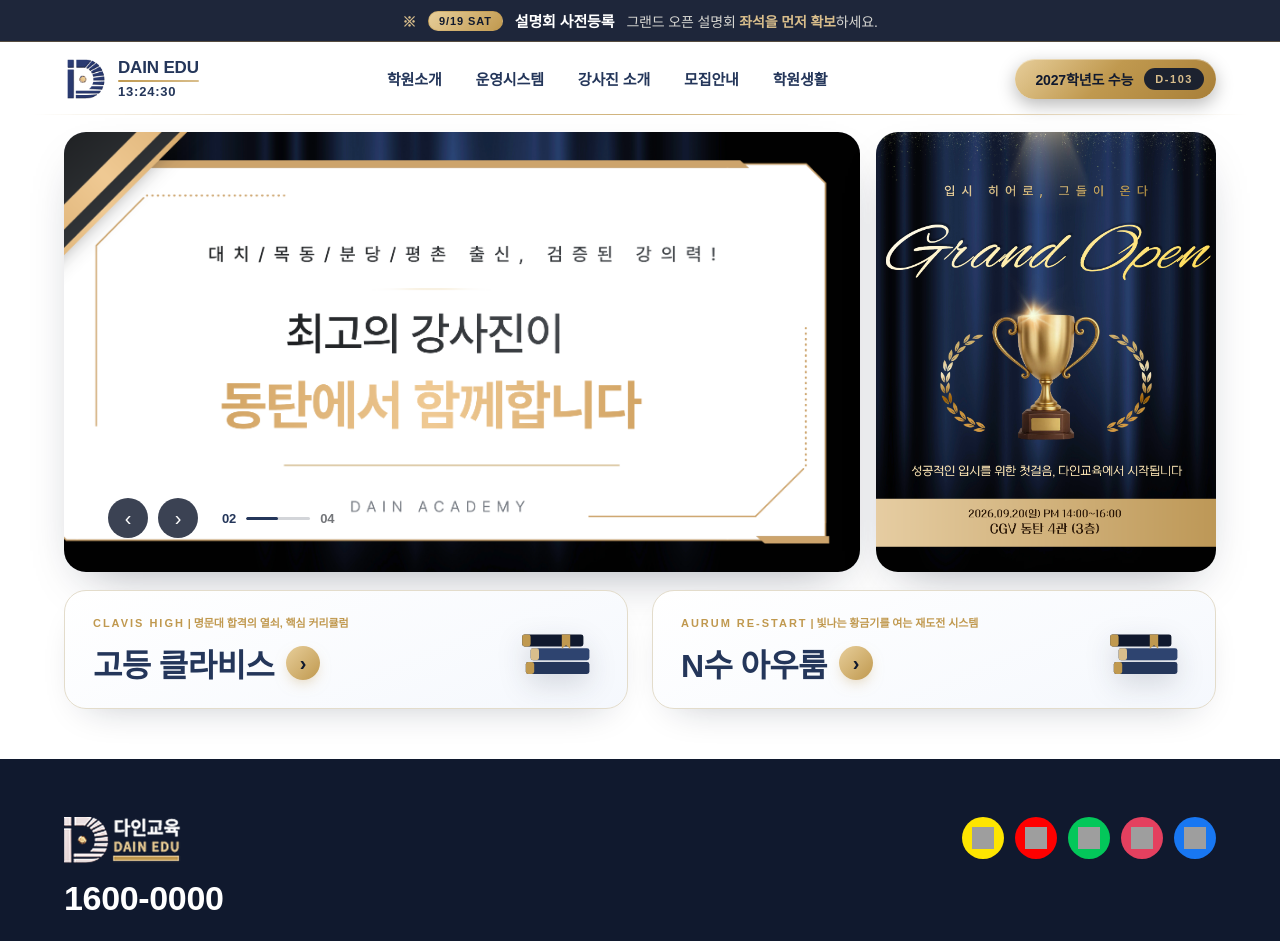
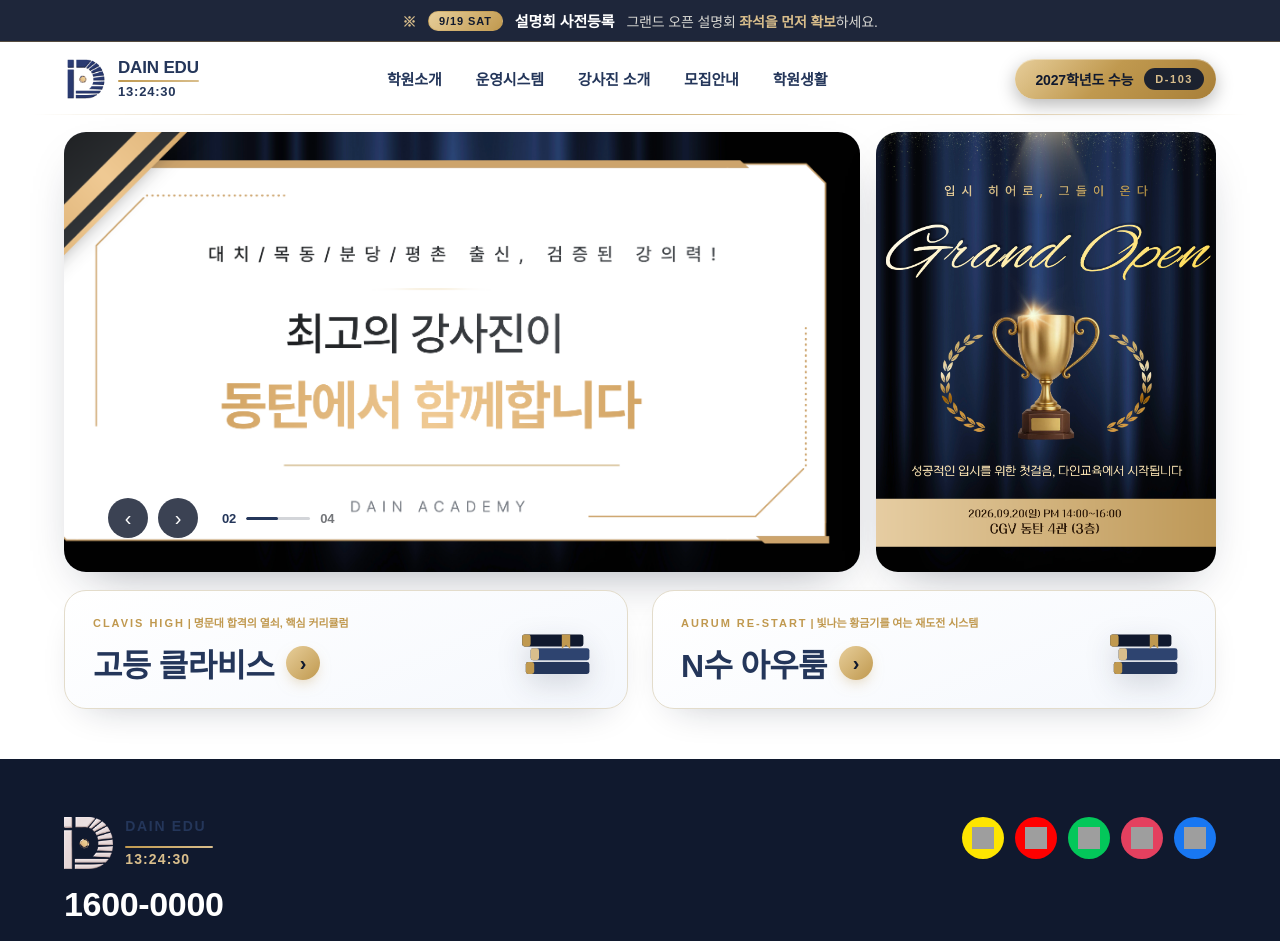
Before and after one commit to jungmin-lee-1122/dainedu, a Next.js app: page / in a window 1280 px wide. Shown: the top 941 px of the page. Built offline with nearby package versions, Linux system fonts and the light colour scheme; grey boxes are pictures that could not be loaded; a web font is replaced by a local one.

Commit message:
푸터로고 변경

```diff
--- a/app/globals.css
+++ b/app/globals.css
@@ -737,4 +737,11 @@ img,video,svg{max-width:100%}
 .dn-nav-name{font-size:16px;font-weight:800;letter-spacing:.1em;color:var(--dn-navy)}
 .dn-nav-line{display:block;height:2px;width:100%;min-width:80px;background:linear-gradient(90deg,var(--dn-gold),var(--dn-gold-soft));border-radius:2px}
 .dn-nav-clock{font-size:13px;font-weight:700;letter-spacing:.06em;color:var(--dn-navy);font-variant-numeric:tabular-nums}
+/* ─── 20) 푸터 브랜드: 라이트 아이콘 + DAIN EDU + 골드라인 + 시계 ─── */
+.dn-foot-brand{display:flex;align-items:center;gap:12px;text-decoration:none;margin-bottom:16px}
+.dn-foot-icon{height:52px;width:auto;display:block;flex:0 0 auto}
+.dn-foot-brandtext{display:flex;flex-direction:column;gap:4px;line-height:1.05}
+.dn-foot-name{font-size:17px;font-weight:800;letter-spacing:.12em;color:#fff}
+.dn-foot-brandline{display:block;height:2px;width:100%;min-width:88px;background:linear-gradient(90deg,var(--dn-gold),var(--dn-gold-soft));border-radius:2px}
+.dn-foot-clock{font-size:14px;font-weight:700;letter-spacing:.08em;color:var(--dn-gold-soft);font-variant-numeric:tabular-nums}
 /* ▲▲▲ 커스텀 끝 ▲▲▲ */
--- a/app/landingMarkup.ts
+++ b/app/landingMarkup.ts
@@ -3,7 +3,7 @@ export const landingMarkup = String.raw`
 <main class="dn-body">
   <a class="dn-topbar" href="/register" aria-label="설명회 사전등록 안내"><span class="dn-topbar-mark">※</span><span class="dn-entry-badge">9/19 SAT</span><h3 class="dn-topbar-title">설명회 사전등록</h3><span class="dn-topbar-desc">그랜드 오픈 설명회 <b>좌석을 먼저 확보</b>하세요.</span></a>
   <nav class="dn-nav" aria-label="주 메뉴">
-    <a class="dn-nav-brand" href="#top"><img src="/dain-icon.png" alt="다인교육" class="dn-nav-icon"/><span class="dn-nav-brandtext"><b class="dn-nav-name">DAIN EDU</b><span class="dn-nav-line"></span><span class="dn-nav-clock" id="dnClock">00:00:00</span></span></a>
+    <a class="dn-nav-brand" href="#top"><img src="/dain-icon.png" alt="다인교육" class="dn-nav-icon"/><span class="dn-nav-brandtext"><b class="dn-nav-name">DAIN EDU</b><span class="dn-nav-line"></span><span class="dn-nav-clock js-clock" id="dnClock">00:00:00</span></span></a>
     <ul class="dn-gnb">
       <li class="dn-gnb-item">
         <a href="#about">학원소개</a>
@@ -103,7 +103,7 @@ export const landingMarkup = String.raw`
   <footer class="dn-footer">
     <div class="dn-wrap dn-foot">
       <div class="dn-foot-left">
-        <img src="/dain-logo-foot.png" alt="다인교육 DAIN EDU" class="dn-foot-logo"/>
+        <div class="dn-foot-brand"><img src="/dain-foot-icon.png" alt="다인교육" class="dn-foot-icon"/><span class="dn-foot-brandtext"><b class="dn-foot-name">DAIN EDU</b><span class="dn-foot-brandline"></span><span class="dn-foot-clock js-clock">00:00:00</span></span></div>
         <a class="dn-foot-tel" href="tel:16000000">1600-0000</a>
         <nav class="dn-foot-links">
           <a href="#about">회사소개</a>
--- a/app/landingScript.ts
+++ b/app/landingScript.ts
@@ -139,5 +139,5 @@ export const landingScript = String.raw`/* =====================================
 (function(){var num=document.getElementById("dnDdayNum");if(!num)return;var cap=document.getElementById("dnDdayCap");/* ===== 매년 여기 수능 날짜만 수정하세요 (연, 월-1, 일) ===== */var SUNEUNG=new Date(2026,10,19);/* 예) 2027년이면 new Date(2027,10,18) 처럼 변경 */SUNEUNG.setHours(0,0,0,0);var now=new Date();now.setHours(0,0,0,0);var d=Math.round((SUNEUNG-now)/86400000);num.textContent=d>0?("D-"+d):(d===0?"D-DAY":("D+"+(-d)));if(cap)cap.textContent=(SUNEUNG.getFullYear()+1)+"학년도 수능";})();
 
 (function(){/* ===== 화면 폭에 비례해 전체 배율 조정 (기준 1440px = 맥북에어) ===== */function fit(){var el=document.documentElement,w=window.innerWidth;if(w<1024){el.style.zoom="";return;}var z=w/1440;z=Math.max(1,Math.min(z,2));el.style.zoom=z;}fit();window.addEventListener("resize",fit);})();
-(function(){var el=document.getElementById("dnClock");if(!el)return;function p(x){return (x<10?"0":"")+x;}function tick(){var d=new Date();el.textContent=p(d.getHours())+":"+p(d.getMinutes())+":"+p(d.getSeconds());}tick();setInterval(tick,1000);})();
+(function(){var els=document.querySelectorAll(".js-clock");if(!els.length)return;function p(x){return (x<10?"0":"")+x;}function tick(){var d=new Date();var t=p(d.getHours())+":"+p(d.getMinutes())+":"+p(d.getSeconds());for(var i=0;i<els.length;i++)els[i].textContent=t;}tick();setInterval(tick,1000);})();
 `;
```
Also changed, not shown: public/dain-foot-icon.png (added), public/dain-icon-light.png (added).
